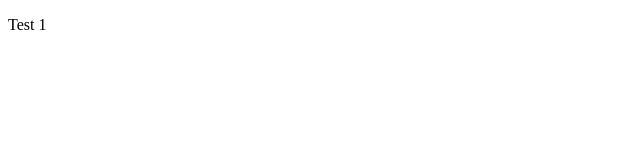
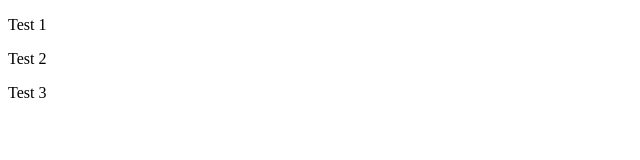
Before and after one commit to haradonmatwit/Elemento, a plain HTML site: page the_beginning.html in a window 1280 px wide. Shown: the full height of the page, 0-640 px from the left. Drawn offline with Linux system fonts and the light colour scheme.

Commit message:
Test commit 3

```diff
--- a/the_beginning.html
+++ b/the_beginning.html
@@ -8,5 +8,7 @@
 </head>
 <body>
     <p>Test 1</p>
+    <p>Test 2</p>
+    <p>Test 3</p>
 </body>
 </html>
```
